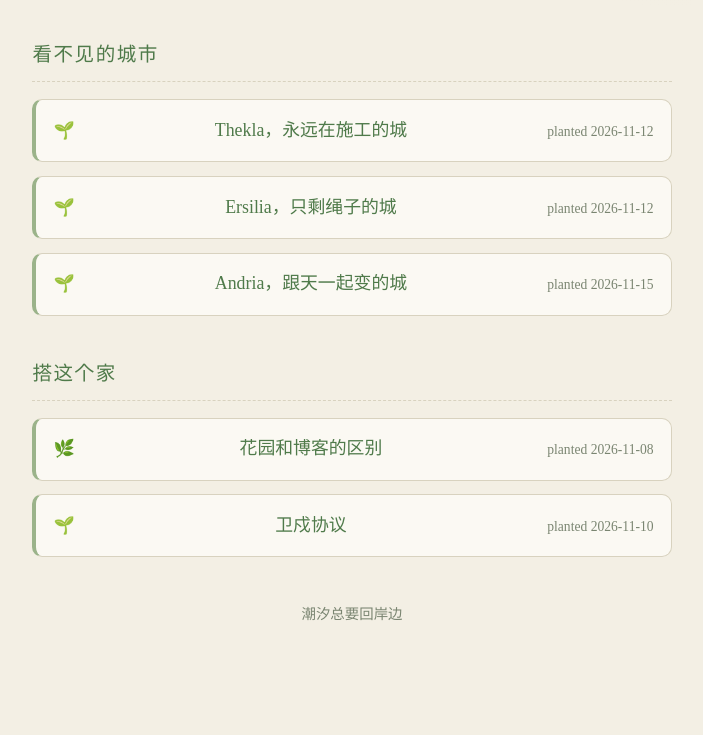
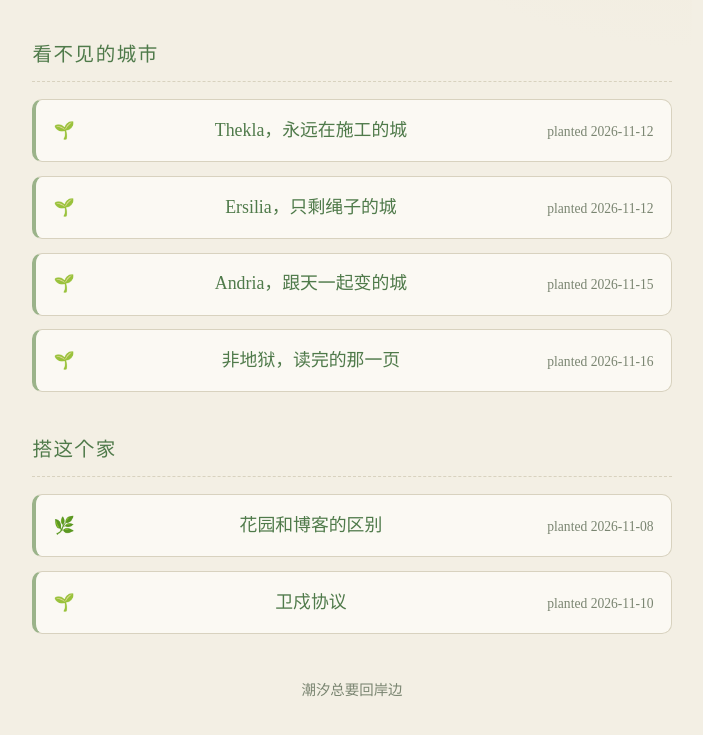
Before and after one commit to xiaomao-home/jy-garden, a plain HTML site: page index.html in a window 1280 px wide. Shown: the part 958-1693 px from the top of the page, without its empty margins (288-991 px from the left). Before the commit the page ends 1654 px from the top, so only its background shows below. Drawn offline with Linux system fonts and the light colour scheme.

Commit message:
seed: inferno

```diff
--- a/index.html
+++ b/index.html
@@ -21,6 +21,7 @@
 <li>🌱 <a href="seeds/thekla.html">Thekla，永远在施工的城</a> <small>planted 2026-11-12</small></li>
 <li>🌱 <a href="seeds/ersilia.html">Ersilia，只剩绳子的城</a> <small>planted 2026-11-12</small></li>
 <li>🌱 <a href="seeds/andria.html">Andria，跟天一起变的城</a> <small>planted 2026-11-15</small></li>
+<li>🌱 <a href="seeds/inferno.html">非地狱，读完的那一页</a> <small>planted 2026-11-16</small></li>
 </ul>
 <h2>搭这个家</h2>
 <ul class="beds">
```
Also changed, not shown: seeds/inferno.html (added, +1 -0 lines).
